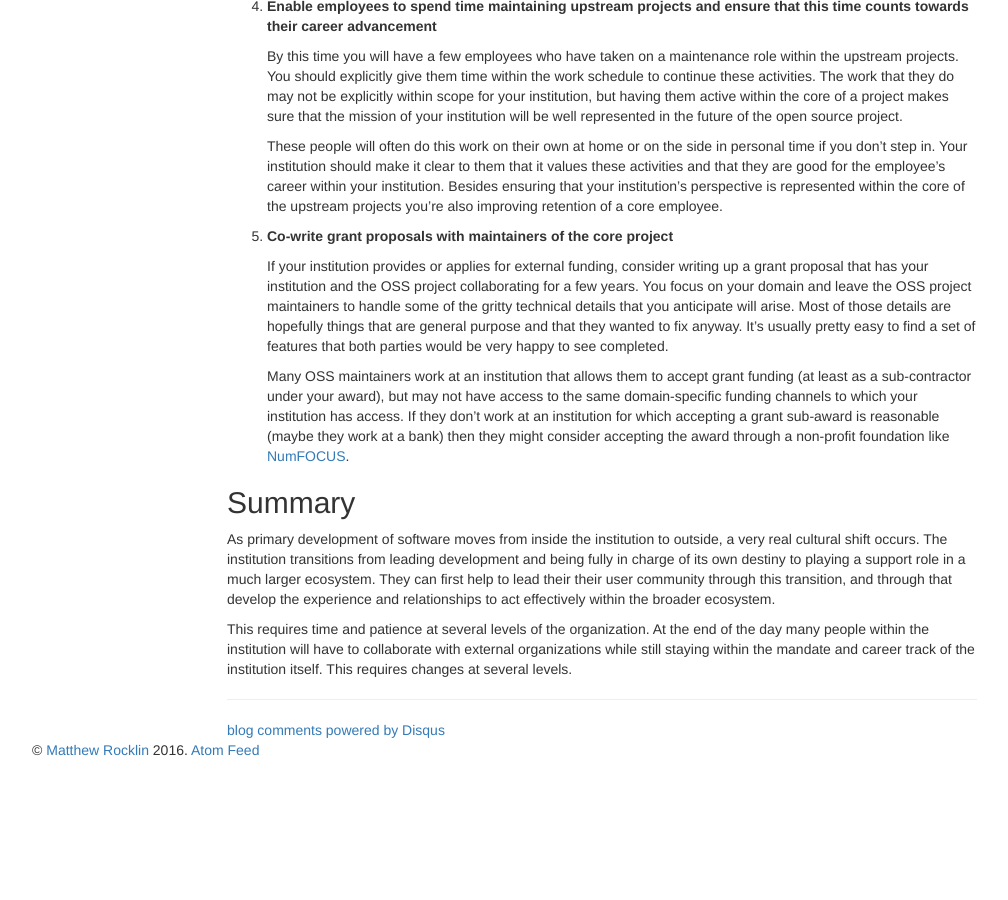
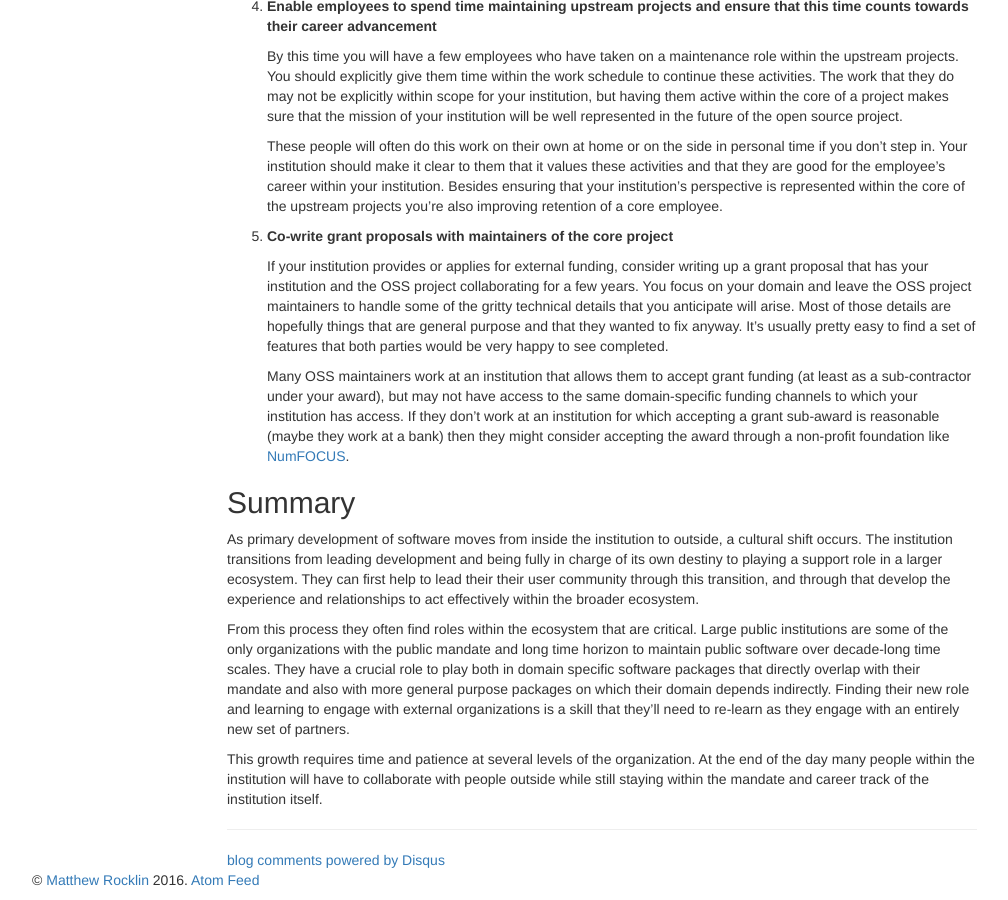
Before and after one commit to besyskymnbk/blog, a Jekyll site: the page built from _posts/work/2018-08-21-institutional-open-source.md, in a window 1280 px wide and 900 px high, scrolled down 2624 px. Shown: the whole window, without its empty margins (38-1046 px from the left). Built offline with Jekyll 4.4.1, drawn with Linux system fonts in a browser that asks for light colours; comment, search, counter and statistics services are not loaded; before the commit the page ends 3394 px from its top, so only the background shows below that.

Commit message:
expand summary

```diff
--- a/_posts/work/2018-08-21-institutional-open-source.md
+++ b/_posts/work/2018-08-21-institutional-open-source.md
@@ -228,14 +228,23 @@ uniquely positioned to play a critical role:
 
 ## Summary
 
-As primary development of software moves from inside the institution to outside,
-a very real cultural shift occurs.  The institution transitions from leading
+As primary development of software moves from inside the institution to
+outside, a cultural shift occurs.  The institution transitions from leading
 development and being fully in charge of its own destiny to playing a support
-role in a much larger ecosystem.  They can first help to lead their their user
+role in a larger ecosystem.  They can first help to lead their their user
 community through this transition, and through that develop the experience and
 relationships to act effectively within the broader ecosystem.
 
-This requires time and patience at several levels of the organization.  At the
-end of the day many people within the institution will have to collaborate with
-external organizations while still staying within the mandate and career track
-of the institution itself.  This requires changes at several levels.
+From this process they often find roles within the ecosystem that are critical.
+Large public institutions are some of the only organizations with the public
+mandate and long time horizon to maintain public software over decade-long time
+scales.  They have a crucial role to play both in domain specific software
+packages that directly overlap with their mandate and also with more general
+purpose packages on which their domain depends indirectly.  Finding their new
+role and learning to engage with external organizations is a skill that they'll
+need to re-learn as they engage with an entirely new set of partners.
+
+This growth requires time and patience at several levels of the organization.
+At the end of the day many people within the institution will have to
+collaborate with people outside while still staying within the mandate and
+career track of the institution itself.
```
